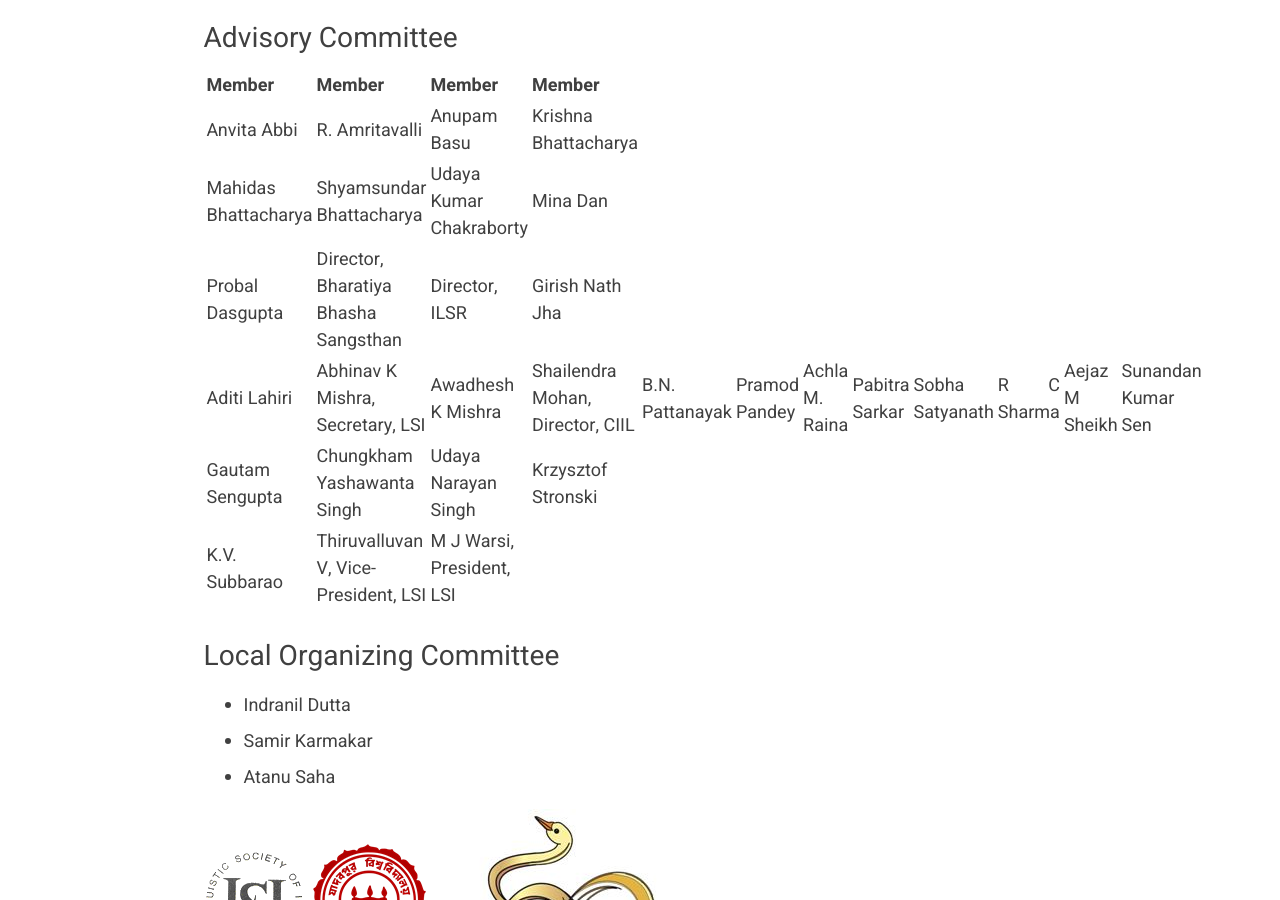
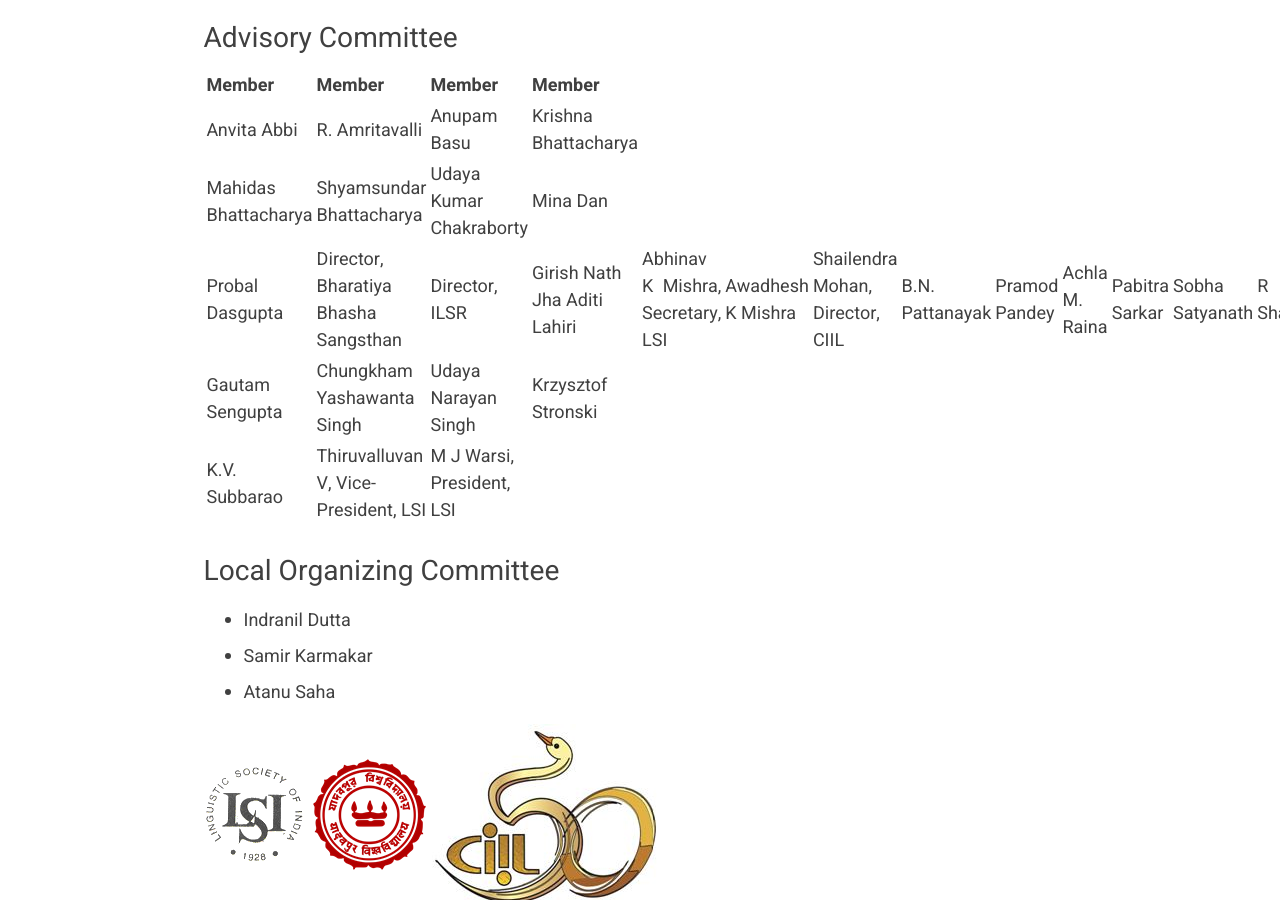
Before and after one commit to icolsi47/icolsi47.github.io, a Jekyll site: the page built from index.md, in a window 1280 px wide and 900 px high, scrolled down 2330 px. Built offline with Jekyll 4.4.1, drawn with Linux system fonts in a browser that asks for light colours.

Commit message:
advisory committee

```diff
--- a/index.md
+++ b/index.md
@@ -57,8 +57,7 @@
 | :------------------------------------------| :------------------------------------------| :--------------------------------------------| :------------------------------------------|
 | Anvita Abbi                              | R. Amritavalli                           | Anupam Basu                                | Krishna Bhattacharya                     |
 | Mahidas Bhattacharya                     | Shyamsundar Bhattacharya                 | Udaya Kumar Chakraborty                    | Mina Dan                                 |
-| Probal Dasgupta                          | Director, Bharatiya Bhasha Sangsthan     | Director, ILSR                             | Girish Nath Jha                          |
-| Aditi Lahiri                             | Abhinav K Mishra, Secretary, LSI                         |    Awadhesh K Mishra        |      Shailendra Mohan, Director, CIIL         | B.N. Pattanayak                          | Pramod Pandey                              | Achla M. Raina                           |  Pabitra Sarkar                           | Sobha Satyanath                          | R C Sharma | Aejaz M Sheikh                             | Sunandan Kumar Sen                       |
+| Probal Dasgupta                          | Director, Bharatiya Bhasha Sangsthan     | Director, ILSR                             | Girish Nath Jha               Aditi Lahiri                             | Abhinav K Mishra, Secretary, LSI                         |    Awadhesh K Mishra        |      Shailendra Mohan, Director, CIIL         | B.N. Pattanayak                          | Pramod Pandey                              | Achla M. Raina                           |  Pabitra Sarkar                           | Sobha Satyanath                          | R C Sharma | Aejaz M Sheikh                             | Sunandan Kumar Sen                       |
 | Gautam Sengupta                          | Chungkham Yashawanta Singh               | Udaya Narayan Singh                        | Krzysztof Stronski                       |
 | K.V. Subbarao                            | Thiruvalluvan V, Vice-President, LSI     | M J Warsi, President, LSI                  |                                          |
 
```
